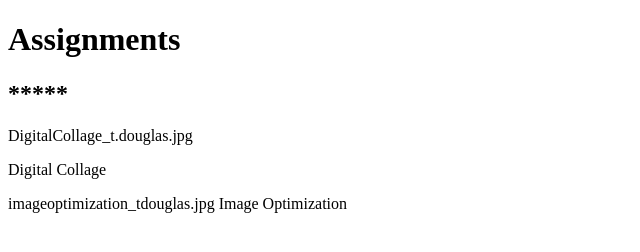
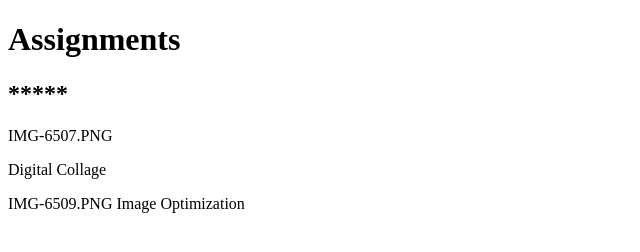
Before and after one commit to comtechtd/tdcomptechblog.github.io, a plain HTML site: page index.html in a window 1280 px wide. Shown: the whole page, without its empty margins (0-640 px from the left). Drawn offline with Linux system fonts and the light colour scheme.

Commit message:
Update index.html

```diff
--- a/index.html
+++ b/index.html
@@ -6,7 +6,7 @@
     body    (
         font-family: copperplate:
         background:color:000000;)
-        background-image:url(vectorassignment-tdouglas.jpg)
+        background-image:url(IMG-6508.PNG)
         backgroung-repeat: repeat-x;)
     h1  (
         color:#6A5ACD;)
@@ -21,10 +21,10 @@
 <h1>Assignments</h1>
 <h2>*****</h2>
 
-<img.>DigitalCollage_t.douglas.jpg</img.>
+<img.>IMG-6507.PNG</img.>
 <p>Digital Collage</p>
 
-<img.>imageoptimization_tdouglas.jpg</img.>
+<img.>IMG-6509.PNG</img.>
 <p2>Image Optimization</p2>
 
 </body>
```
